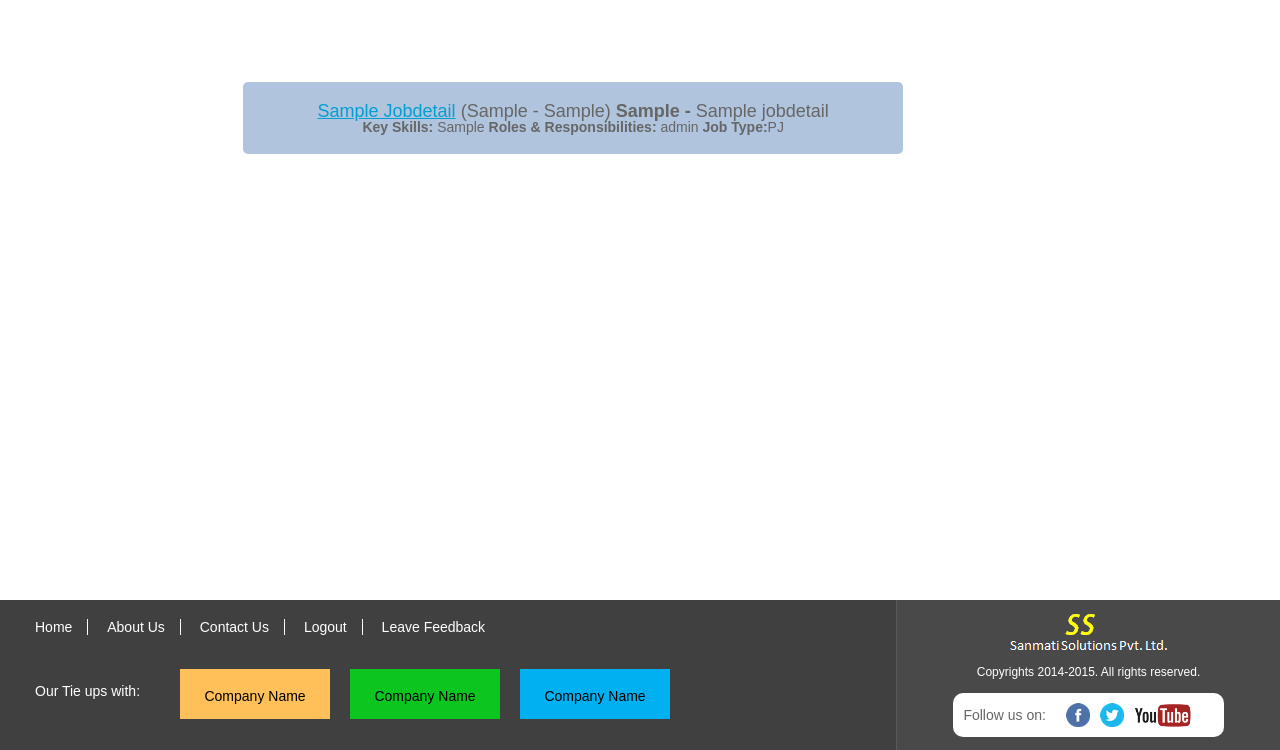
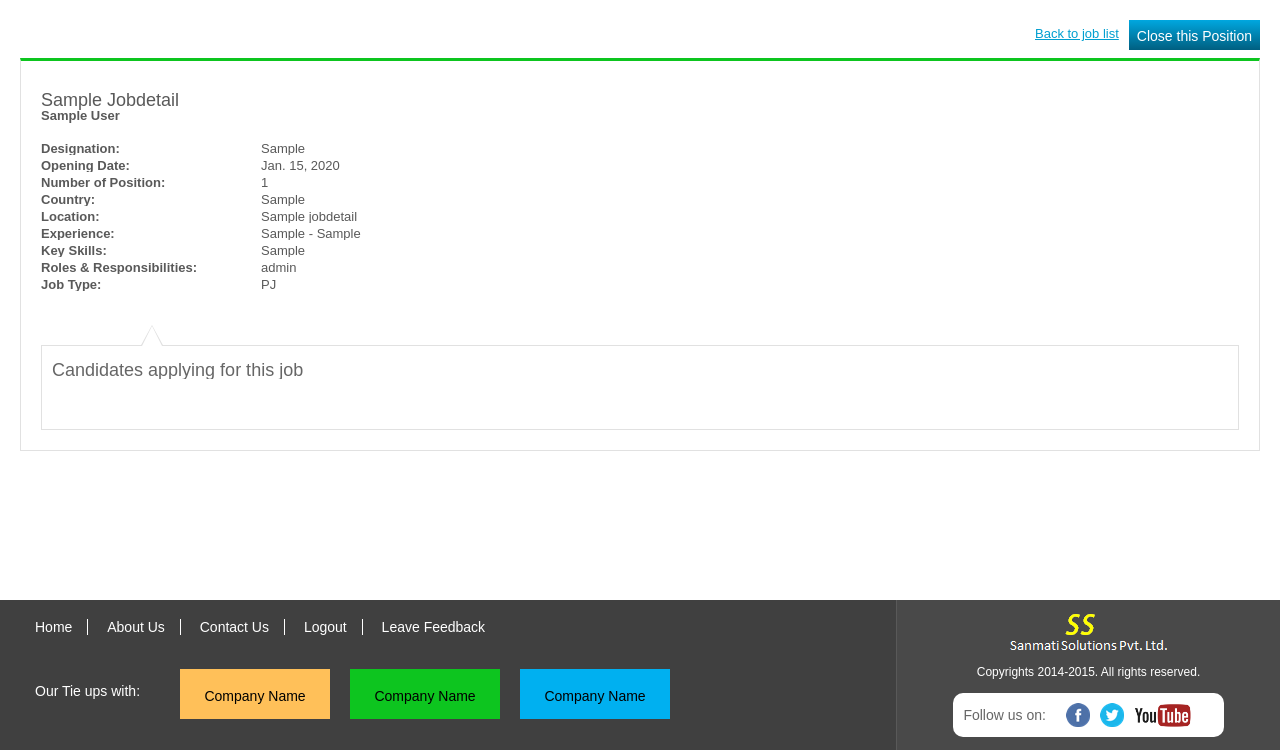
Before and after one commit to deepiakjain/recruiter, a Django app: a page that uses recruiter/templates/jobs/job_detail.html in a window 1280 px wide. Shown: the part 50-800 px from the top of the page. Run offline with Django 3.2, Linux system fonts and the light colour scheme; a user stored in the database is signed in; tables that the repository leaves empty hold one stand-in row (values such as "Sample post"); parts of the project's set-up code (start-up, migrations or seed data) failed here and were passed over.

Commit message:
Worked on job detail page

```diff
--- a/recruiter/templates/jobs/job_block.html
+++ b/recruiter/templates/jobs/job_block.html
@@ -22,7 +22,7 @@
                 {{job.status}}
             {%endif%}
         {% else %}
-            {% if recruiter %}
+            {% if is_recruiter %}
                 <a href="javascript:void(0);"  class="view-btn">Close Position</a>
             {% endif %}
         {% endif %}
--- a/recruiter/templates/jobs/job_detail.html
+++ b/recruiter/templates/jobs/job_detail.html
@@ -1,10 +1,97 @@
 {% extends  'base.html' %}
 {% load i18n %}
 
-{% block title %}Job Creation Form{% endblock %}
+{% block title %}Job Detail{% endblock %}
 
 {% block content%}
-    <div style="text-align: center; width: 50%; padding: 20px; margin-top: 5%; margin-left: 18%; border-radius: 5px; background-color: lightsteelblue;">
-    {% include 'jobs/job_block.html' with job=job is_seeker=is_seeker%}
+
+<span class="top-bar actions">
+    <a href="{% url 'job-list' %}" >Back to job list</a>
+    {% if is_recruiter %}
+        <div class="button-container">
+            <input type="button" name="" id="" value="Close this Position" />
+        </div>
+    {% endif %}
+</span>
+
+<section class="section-box green">
+    <div class="inner candidate-list job-details">
+        <div class="row">
+            <div class="data">
+                <h1>
+                    {{job.job_title|title}}
+                    <label class="data-row bold"><h3>{{job.recruiter.company.name|title}}</h3></label>
+                </h1>
+                <div class="sub-row">
+                    <label class="form-label">Designation:</label>
+                    <span class="form-label-value">{{job.designation}}</span>
+                </div>
+                <div class="sub-row">
+                    <label class="form-label">Opening Date:</label>
+                    <span class="form-label-value">{{job.opening_date}}</span>
+                </div>
+                <div class="sub-row">
+                    <label class="form-label">Number of Position:</label>
+                    <span class="form-label-value">{{job.number_of_positions}}</span>
+                </div>
+                <div class="sub-row">
+                    <label class="form-label">Country:</label>
+                    <span class="form-label-value">{{job.country}}</span>
+                </div>
+                <div class="sub-row">
+                    <label class="form-label">Location:</label>
+                    <span class="form-label-value">{{job.location_name}}</span>
+                </div>
+                <div class="sub-row">
+                    <label class="form-label">Experience:</label>
+                    <span class="form-label-value">{{job.min_experience}} - {{job.max_experience}}</span>
+                </div>
+                <div class="sub-row">
+                    <label class="form-label">Key Skills:</label>
+                    <span class="form-label-value">
+                        {{job.skill_set}}
+                    </span>
+                </div>
+                <div class="sub-row">
+                    <label class="form-label">Roles & Responsibilities:</label>
+                    <span class="form-label-value">
+                        {{job.roles_and_responsibilities}}
+                    </span>
+                </div>
+                <div class="sub-row">
+                    <label class="form-label">Job Type:</label>
+                    <span class="form-label-value">{{job.job_type}}</span>
+                </div>
+            </div>
+        </div>
+        {% if is_recruiter %}
+            <div class="applying-candidates">
+                <div class="pointer-border"></div>
+                <div class="pointer"></div>
+                <div class="header">
+                    <h1>Candidates applying for this job</h1>
+                    <!--<div class="button-container">-->
+                        <!--<input type="button" name="" id="" value="Fit for Job" class="fit" />-->
+                        <!--<input type="button" name="" id="" value="Not Fit for Job" class="not-fit" />-->
+                    <!--</div>-->
+                </div>
+                <div class="section-box">
+                    {% for seeker in seekers %}
+                        <div class="row">
+                            <input type="checkbox" name="" id="" />
+                            <p>
+                                <a href="javascript:void(0);">Vijay Anand - </a>
+                                <label><span class="bold">UI Lead</span> (5 Yrs.) Delhi</label>
+                            </p>
+                            <div class="button-container">
+                                <input type="button" name="" id="" value="Fit for Job" class="fit" />
+                                <input type="button" name="" id="" value="Not Fit for Job" class="not-fit" />
+                            </div>
+                        </div>
+                    {% endfor %}
+                </div>
+            </div>
+        {% endif %}
     </div>
+</section>
 {% endblock %}
```
